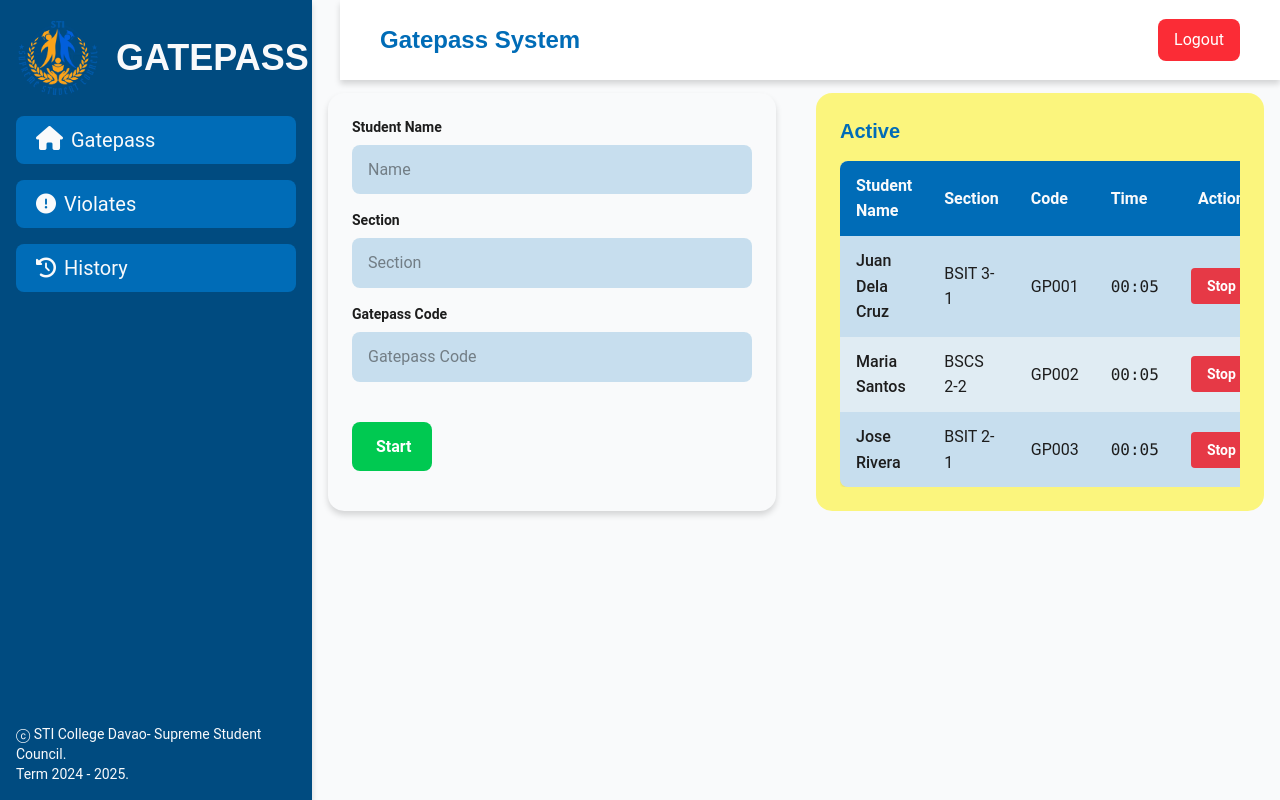
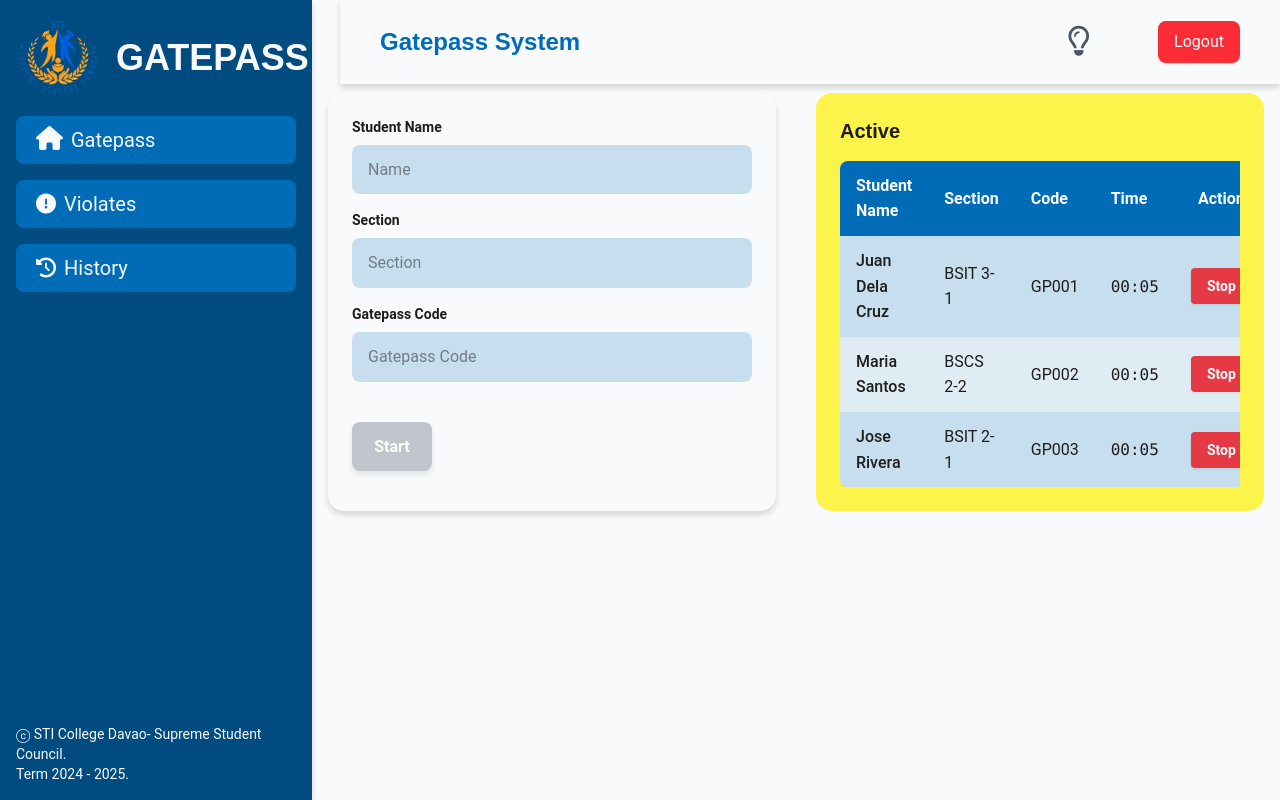
Before and after one commit to FlareDump/SSC-Events-Gatepass-System, a React (Vite) app: page /Gatepass in a window 1280 px wide. Built offline with nearby package versions, Linux system fonts and the light colour scheme.

Commit message:
Added UX

```diff
--- a/src/component/Dashboard.jsx
+++ b/src/component/Dashboard.jsx
@@ -65,6 +65,40 @@ export default function Dashboard() {
 		return () => clearInterval(interval);
 	}, []);
 
+	// Enhanced click handler with animation effect
+	const handleButtonClick = (e, callback) => {
+		// Add click animation effect
+		const button = e.currentTarget;
+		button.style.transform = 'scale(0.95)';
+
+		// Add ripple effect
+		const ripple = document.createElement('span');
+		const rect = button.getBoundingClientRect();
+		const size = Math.max(rect.width, rect.height);
+		const x = e.clientX - rect.left - size / 2;
+		const y = e.clientY - rect.top - size / 2;
+
+		ripple.style.width = ripple.style.height = size + 'px';
+		ripple.style.left = x + 'px';
+		ripple.style.top = y + 'px';
+		ripple.classList.add('ripple');
+
+		const rippleContainer = button.querySelector('.ripple-container');
+		if (rippleContainer) {
+			rippleContainer.appendChild(ripple);
+		}
+
+		setTimeout(() => {
+			button.style.transform = 'scale(1)';
+			if (ripple && ripple.parentNode) {
+				ripple.parentNode.removeChild(ripple);
+			}
+		}, 300);
+
+		// Call the original callback
+		callback();
+	};
+
 	const handleAddStudent = () => {
 		if (!newStudent.name || !newStudent.section) return;
 		const code = generateCode();
@@ -111,7 +145,7 @@ export default function Dashboard() {
 										name: e.target.value,
 									})
 								}
-								className="bg-primary/20 w-full rounded-md border-0 px-4 py-3 focus:ring-2 focus:ring-blue-500 focus:outline-none"
+								className="bg-primary/20 hover:bg-primary/30 w-full rounded-md border-0 px-4 py-3 transition-all duration-200 focus:ring-2 focus:ring-blue-500 focus:outline-none"
 							/>
 						</div>
 
@@ -129,7 +163,7 @@ export default function Dashboard() {
 										section: e.target.value,
 									})
 								}
-								className="bg-primary/20 w-full rounded-md border-0 px-4 py-3 focus:ring-2 focus:ring-blue-500 focus:outline-none"
+								className="bg-primary/20 hover:bg-primary/30 w-full rounded-md border-0 px-4 py-3 transition-all duration-200 focus:ring-2 focus:ring-blue-500 focus:outline-none"
 							/>
 						</div>
 
@@ -147,22 +181,30 @@ export default function Dashboard() {
 										code: e.target.value,
 									})
 								}
-								className="bg-primary/20 w-full rounded-md border-0 px-4 py-3 focus:ring-2 focus:ring-blue-500 focus:outline-none"
+								className="bg-primary/20 hover:bg-primary/30 w-full rounded-md border-0 px-4 py-3 transition-all duration-200 focus:ring-2 focus:ring-blue-500 focus:outline-none"
 							/>
 						</div>
 
 						<button
-							onClick={handleAddStudent}
-							className="mt-6 w-20 rounded-md bg-green-500 px-6 py-3 font-semibold text-white transition-colors hover:bg-green-600"
+							onClick={(e) => handleButtonClick(e, handleAddStudent)}
+							disabled={!newStudent.name || !newStudent.section}
+							className={`relative mt-6 w-20 transform overflow-hidden rounded-md px-6 py-3 font-semibold text-white shadow-md transition-all duration-200 ease-in-out hover:shadow-lg focus:ring-2 focus:ring-green-500 focus:ring-offset-2 focus:outline-none active:scale-95 ${
+								!newStudent.name || !newStudent.section
+									? 'cursor-not-allowed bg-gray-400 opacity-60'
+									: 'cursor-pointer bg-green-500 hover:-translate-y-0.5 hover:bg-green-600'
+							} `}
 						>
-							Start
+							<div className="ripple-container absolute inset-0"></div>
+							<span className="relative z-10 flex items-center justify-center gap-2">
+								Start
+							</span>
 						</button>
 					</div>
 				</div>
 
 				{/* Right Side - Active List Table */}
-				<div className="bg-secondary/50 w-[35vw] flex-1 rounded-lg p-6">
-					<h2 className="text-primary mb-6 text-xl font-bold">Active</h2>
+				<div className="bg-secondary/70 w-[35vw] flex-1 rounded-lg p-6">
+					<h2 className="text-dark mb-6 text-xl font-bold">Active</h2>
 
 					{activeStudents.length === 0 ? (
 						<div className="text-dark/50 mt-8 text-center">
@@ -204,10 +246,15 @@ export default function Dashboard() {
 											</td>
 											<td className="px-4 py-3 text-center">
 												<button
-													onClick={() => handleDone(student.id)}
-													className="bg-danger rounded px-4 py-2 text-sm font-semibold text-white transition-colors hover:bg-red-600"
+													onClick={(e) =>
+														handleButtonClick(e, () => handleDone(student.id))
+													}
+													className="bg-danger relative transform cursor-pointer overflow-hidden rounded px-4 py-2 text-sm font-semibold text-white shadow-sm transition-all duration-200 ease-in-out hover:-translate-y-0.5 hover:scale-105 hover:bg-red-500 hover:shadow-md focus:ring-2 focus:ring-red-500 focus:ring-offset-2 focus:outline-none active:scale-95"
 												>
-													Stop
+													<div className="ripple-container absolute inset-0"></div>
+													<span className="relative z-10 flex items-center justify-center gap-1">
+														Stop
+													</span>
 												</button>
 											</td>
 										</tr>
@@ -218,6 +265,27 @@ export default function Dashboard() {
 					)}
 				</div>
 			</div>
+
+			<style jsx>{`
+				@keyframes ripple {
+					0% {
+						transform: scale(0);
+						opacity: 0.6;
+					}
+					100% {
+						transform: scale(4);
+						opacity: 0;
+					}
+				}
+
+				.ripple {
+					position: absolute;
+					border-radius: 50%;
+					background-color: rgba(255, 255, 255, 0.6);
+					animation: ripple 0.6s linear;
+					pointer-events: none;
+				}
+			`}</style>
 		</div>
 	);
 }
--- a/src/component/Navbar.jsx
+++ b/src/component/Navbar.jsx
@@ -1,23 +1,125 @@
 import { useNavigate } from 'react-router-dom';
+import { useState, useEffect } from 'react';
 
 export default function Navbar(props) {
 	const navigate = useNavigate();
+	const [isDarkMode, setIsDarkMode] = useState(false);
+
+	// Check for saved dark mode preference on component mount
+	useEffect(() => {
+		const savedDarkMode = localStorage.getItem('darkMode') === 'true';
+		setIsDarkMode(savedDarkMode);
+
+		// Apply dark mode class to document
+		if (savedDarkMode) {
+			document.documentElement.classList.add('dark');
+		} else {
+			document.documentElement.classList.remove('dark');
+		}
+	}, []);
+
+	// Enhanced click handler with animation effect
+	const handleButtonClick = (e, callback) => {
+		// Add click animation effect
+		const button = e.currentTarget;
+		button.style.transform = 'scale(0.95)';
+
+		// Add ripple effect
+		const ripple = document.createElement('span');
+		const rect = button.getBoundingClientRect();
+		const size = Math.max(rect.width, rect.height);
+		const x = e.clientX - rect.left - size / 2;
+		const y = e.clientY - rect.top - size / 2;
+
+		ripple.style.width = ripple.style.height = size + 'px';
+		ripple.style.left = x + 'px';
+		ripple.style.top = y + 'px';
+		ripple.classList.add('ripple');
+
+		const rippleContainer = button.querySelector('.ripple-container');
+		if (rippleContainer) {
+			rippleContainer.appendChild(ripple);
+		}
+
+		setTimeout(() => {
+			button.style.transform = 'scale(1)';
+			if (ripple && ripple.parentNode) {
+				ripple.parentNode.removeChild(ripple);
+			}
+		}, 300);
+
+		// Call the original callback
+		callback();
+	};
 
 	const handleLogout = () => {
 		// You can add any logout logic here (clear tokens, etc.)
 		navigate('/');
 	};
 
+	const toggleDarkMode = () => {
+		const newDarkMode = !isDarkMode;
+		setIsDarkMode(newDarkMode);
+
+		// Save preference to localStorage
+		localStorage.setItem('darkMode', newDarkMode.toString());
+
+		// Toggle dark class on document element
+		if (newDarkMode) {
+			document.documentElement.classList.add('dark');
+		} else {
+			document.documentElement.classList.remove('dark');
+		}
+	};
+
 	return (
-		<nav className="fixed top-0 right-0 left-85 flex items-center justify-between bg-white px-10 py-4 shadow-md">
-			<h1 className="translate-y-2 text-2xl font-bold">{props.name}</h1>
+		<nav className="bg-accent fixed top-0 right-0 left-85 flex items-center justify-between px-10 py-4 shadow-md transition-colors duration-200">
+			<h1 className="text-primary translate-y-2 text-2xl font-bold">
+				{props.name}
+			</h1>
+			<div className="flex items-center space-x-15">
+				{/* Dark Mode Toggle Button */}
+				<button
+					onClick={(e) => handleButtonClick(e, toggleDarkMode)}
+					className="text-dark hover:bg-primary/10 relative transform cursor-pointer overflow-hidden rounded-full p-2 text-3xl transition-all duration-200 ease-in-out hover:-translate-y-0.5 hover:scale-110 focus:outline-none active:scale-95"
+					aria-label="Toggle dark mode"
+				>
+					<div className="ripple-container absolute inset-0"></div>
+					<i
+						className={` ${isDarkMode ? 'fa-solid fa-lightbulb' : 'fa-regular fa-lightbulb'} relative z-10 transition-all duration-200 ${isDarkMode ? 'text-yellow-500' : 'text-gray-600'} hover:text-yellow-400`}
+					></i>
+				</button>
 
-			<button
-				onClick={handleLogout}
-				className="rounded-md bg-red-500 px-4 py-2 text-white transition duration-200 hover:bg-red-600 focus:ring-2 focus:ring-red-500 focus:ring-offset-2 focus:outline-none"
-			>
-				Logout
-			</button>
+				{/* Logout Button */}
+				<button
+					onClick={(e) => handleButtonClick(e, handleLogout)}
+					className="relative transform cursor-pointer overflow-hidden rounded-md bg-red-500 px-4 py-2 text-white shadow-sm transition-all duration-200 ease-in-out hover:-translate-y-0.5 hover:scale-105 hover:bg-red-600 hover:shadow-md focus:ring-2 focus:ring-red-500 focus:ring-offset-2 focus:outline-none active:scale-95"
+				>
+					<div className="ripple-container absolute inset-0"></div>
+					<span className="relative z-10 flex items-center gap-2">Logout</span>
+				</button>
+			</div>
+
+			<style jsx>{`
+				@keyframes ripple {
+					0% {
+						transform: scale(0);
+						opacity: 0.6;
+					}
+					100% {
+						transform: scale(4);
+						opacity: 0;
+					}
+				}
+
+				.ripple {
+					position: absolute;
+					border-radius: 50%;
+					background-color: rgba(255, 255, 255, 0.6);
+					animation: ripple 0.6s linear;
+					pointer-events: none;
+				}
+			`}</style>
 		</nav>
 	);
 }
--- a/src/component/Violates.jsx
+++ b/src/component/Violates.jsx
@@ -28,16 +28,60 @@ export default function Violates() {
 		},
 	]);
 
+	// Enhanced click handler with animation effect
+	const handleButtonClick = (e, callback) => {
+		// Add click animation effect
+		const button = e.currentTarget;
+		button.style.transform = 'scale(0.95)';
+
+		// Add ripple effect
+		const ripple = document.createElement('span');
+		const rect = button.getBoundingClientRect();
+		const size = Math.max(rect.width, rect.height);
+		const x = e.clientX - rect.left - size / 2;
+		const y = e.clientY - rect.top - size / 2;
+
+		ripple.style.width = ripple.style.height = size + 'px';
+		ripple.style.left = x + 'px';
+		ripple.style.top = y + 'px';
+		ripple.classList.add('ripple');
+
+		const rippleContainer = button.querySelector('.ripple-container');
+		if (rippleContainer) {
+			rippleContainer.appendChild(ripple);
+		}
+
+		setTimeout(() => {
+			button.style.transform = 'scale(1)';
+			if (ripple && ripple.parentNode) {
+				ripple.parentNode.removeChild(ripple);
+			}
+		}, 300);
+
+		// Call the original callback if provided
+		if (callback) {
+			callback();
+		}
+	};
+
+	const handleLateAction = (studentId) => {
+		// Add your late action logic here
+		console.log(`Late action for student ID: ${studentId}`);
+		// You can update the student status or perform other actions
+	};
+
 	return (
 		<div className="">
 			<table className="bg-accent w-full overflow-hidden rounded-md shadow-sm">
 				<thead className="bg-primary text-light">
 					<tr>
-						<th className="px-10 py-3 font-semibold">Student Name</th>
-						<th className="px-10 py-3 font-semibold">Section</th>
-						<th className="px-10 py-3 font-semibold">Code</th>
-						<th className="px-10 py-3 font-semibold">Status</th>
-						<th className="px-10 py-3 font-semibold">Action</th>
+						<th className="px-10 py-3 text-center font-semibold">
+							Student Name
+						</th>
+						<th className="px-10 py-3 text-center font-semibold">Section</th>
+						<th className="px-10 py-3 text-center font-semibold">Code</th>
+						<th className="px-10 py-3 text-center font-semibold">Status</th>
+						<th className="px-10 py-3 text-center font-semibold">Action</th>
 					</tr>
 				</thead>
 				<tbody>
@@ -48,19 +92,46 @@ export default function Violates() {
 								index % 2 === 0 ? 'bg-danger/20' : 'bg-danger/10'
 							} hover:bg-secondary/30 transition-colors`}
 						>
-							<td className="px-4 py-3">{student.name}</td>
-							<td className="px-4 py-3">{student.section}</td>
-							<td className="px-4 py-3">{student.code}</td>
-							<td className="px-4 py-3">{student.status}</td>
-							<td className="px-4 py-3">
-								<button className="bg-primary text-light rounded px-2 py-1">
-									Late
+							<td className="px-4 py-3 text-center">{student.name}</td>
+							<td className="px-4 py-3 text-center">{student.section}</td>
+							<td className="px-4 py-3 text-center">{student.code}</td>
+							<td className="px-4 py-3 text-center">{student.status}</td>
+							<td className="px-4 py-3 text-center">
+								<button
+									onClick={(e) =>
+										handleButtonClick(e, () => handleLateAction(student.id))
+									}
+									className="bg-primary text-light relative transform cursor-pointer overflow-hidden rounded px-2 py-1 shadow-sm transition-all duration-200 ease-in-out hover:-translate-y-0.5 hover:scale-105 hover:shadow-md focus:ring-2 focus:ring-blue-500 focus:ring-offset-2 focus:outline-none active:scale-95"
+								>
+									<div className="ripple-container absolute inset-0"></div>
+									<span className="relative z-10">Late</span>
 								</button>
 							</td>
 						</tr>
 					))}
 				</tbody>
 			</table>
+
+			<style jsx>{`
+				@keyframes ripple {
+					0% {
+						transform: scale(0);
+						opacity: 0.6;
+					}
+					100% {
+						transform: scale(4);
+						opacity: 0;
+					}
+				}
+
+				.ripple {
+					position: absolute;
+					border-radius: 50%;
+					background-color: rgba(255, 255, 255, 0.6);
+					animation: ripple 0.6s linear;
+					pointer-events: none;
+				}
+			`}</style>
 		</div>
 	);
 }
--- a/src/index.css
+++ b/src/index.css
@@ -91,6 +91,41 @@
   --transition: all 0.3s ease;
 }
 
+/* Dark Mode Colors */
+.dark {
+  /* Primary Colors - Adjusted for dark mode */
+  --color-primary: #4A9EE0;   /* Lighter STI Blue for better contrast */
+  --color-secondary: #FEF200; /* Keep STI Yellow (works well on dark) */
+  --color-highlight: #66B3E6; /* Even lighter blue for highlights */
+  --color-accent: #2d3748;    /* Dark accent background */
+  --color-dark: #f7fafc;      /* Light text (inverted) */
+  --color-gray: #a0aec0;      /* Lighter gray for better readability */
+  --color-light: #2d3748;     /* Dark background (inverted) */
+  --color-success: #38d9a9;   /* Brighter green for dark mode */
+  --color-warning: #f6e05e;   /* Brighter yellow for warnings */
+  --color-danger: #fc8181;    /* Lighter red for better contrast */
+
+  /* Background Colors */
+  --bg-primary: #1a202c;      /* Dark main background */
+  --bg-secondary: #2d3748;    /* Dark secondary background */
+  --bg-tertiary: #4a5568;     /* Dark tertiary background */
+
+  /* Text Colors */
+  --text-primary: #f7fafc;    /* Light primary text */
+  --text-secondary: #e2e8f0;  /* Light secondary text */
+  --text-muted: #a0aec0;      /* Muted light text */
+
+  /* Border Colors */
+  --border-primary: #4a5568;  /* Dark primary border */
+  --border-secondary: #2d3748; /* Dark secondary border */
+
+  /* Shadows - Adjusted for dark mode */
+  --shadow-sm: 0 1px 3px rgba(0, 0, 0, 0.3);
+  --shadow-md: 0 4px 6px rgba(0, 0, 0, 0.4);
+  --shadow-lg: 0 10px 15px rgba(0, 0, 0, 0.5);
+}
+
+
 /* =========================
    Global Styles
    ========================= */
@@ -109,7 +144,6 @@ h1, h2, h3, h4, h5, h6 {
   font-family: var(--font-heading);
   font-weight: 600;
   margin-bottom: var(--space-md);
-  color: var(--color-primary);
 }
 
 /* Buttons */
@@ -225,58 +259,3 @@ h1, h2, h3, h4, h5, h6 {
     font-size: 0.8rem;
   }
 }
-
-/*Animations*/
-
-.hide-left {
-    opacity: 0;
-    transform: translateX(-100%);
-    transition: all 0.8s;
-}
-
-.show-left {
-    opacity: 1;
-    transform: translateX(0);
-}
-
-.hide-right {
-    opacity: 0;
-    transform: translateX(100%);
-    transition: all 0.8s;
-}
-
-.show-right {
-    opacity: 1;
-    transform: translateX(0);
-}
-
-.hide-top {
-    opacity: 0;
-    transform: translateY(-100%);
-    transition: all 0.8s;
-}
-
-.show-top {
-    opacity: 1;
-    transform: translateY(0);
-}
-
-.hide-bottom {
-    opacity: 0;
-    transform: translateY(100%);
-    transition: all 0.8s;
-}
-
-.show-bottom {
-    opacity: 1;
-    transform: translateY(0);
-}
-
-.hide-top-long {
-    transform: translateY(-100%);
-    transition: all 1s;
-}
-
-.show-top-long {
-    transform: translateY(0);
-}
```
